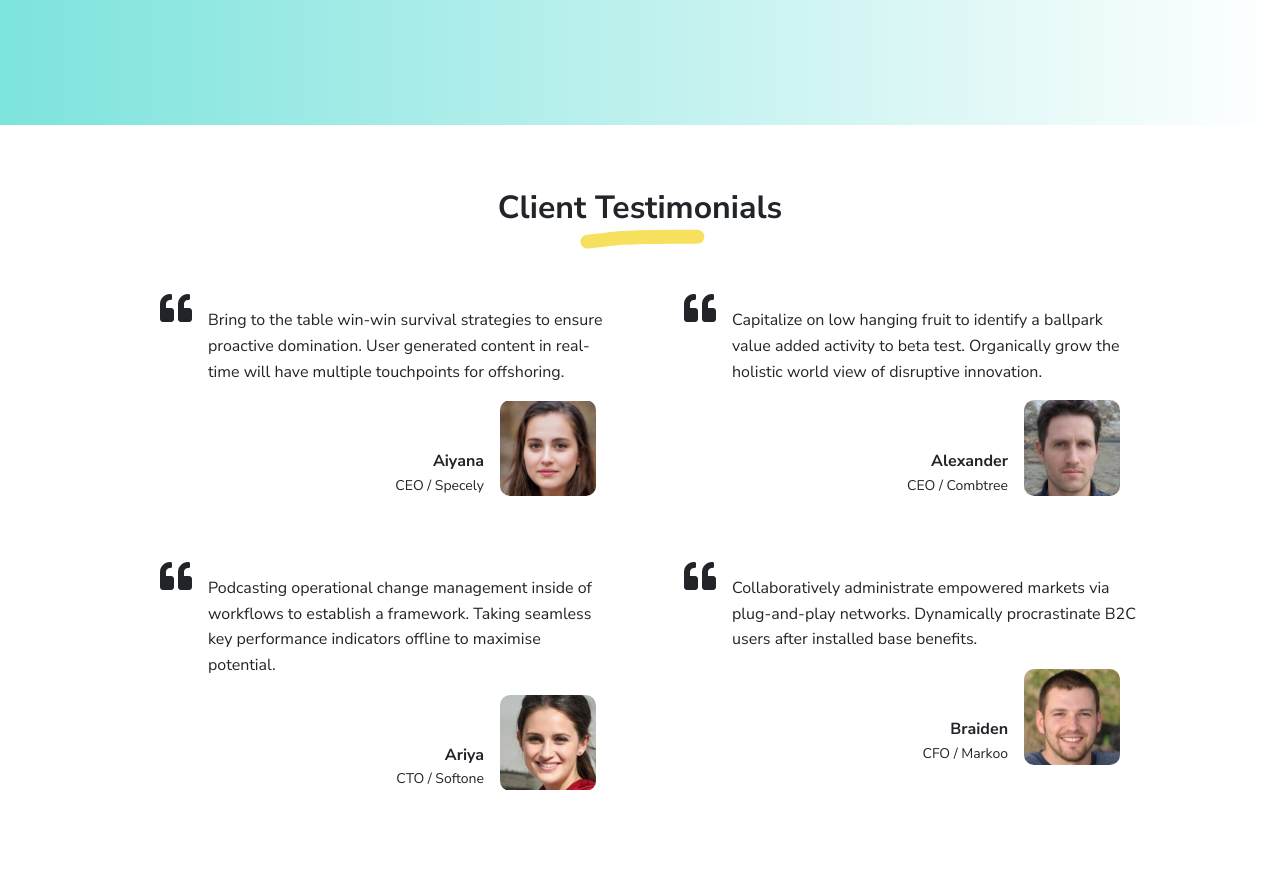
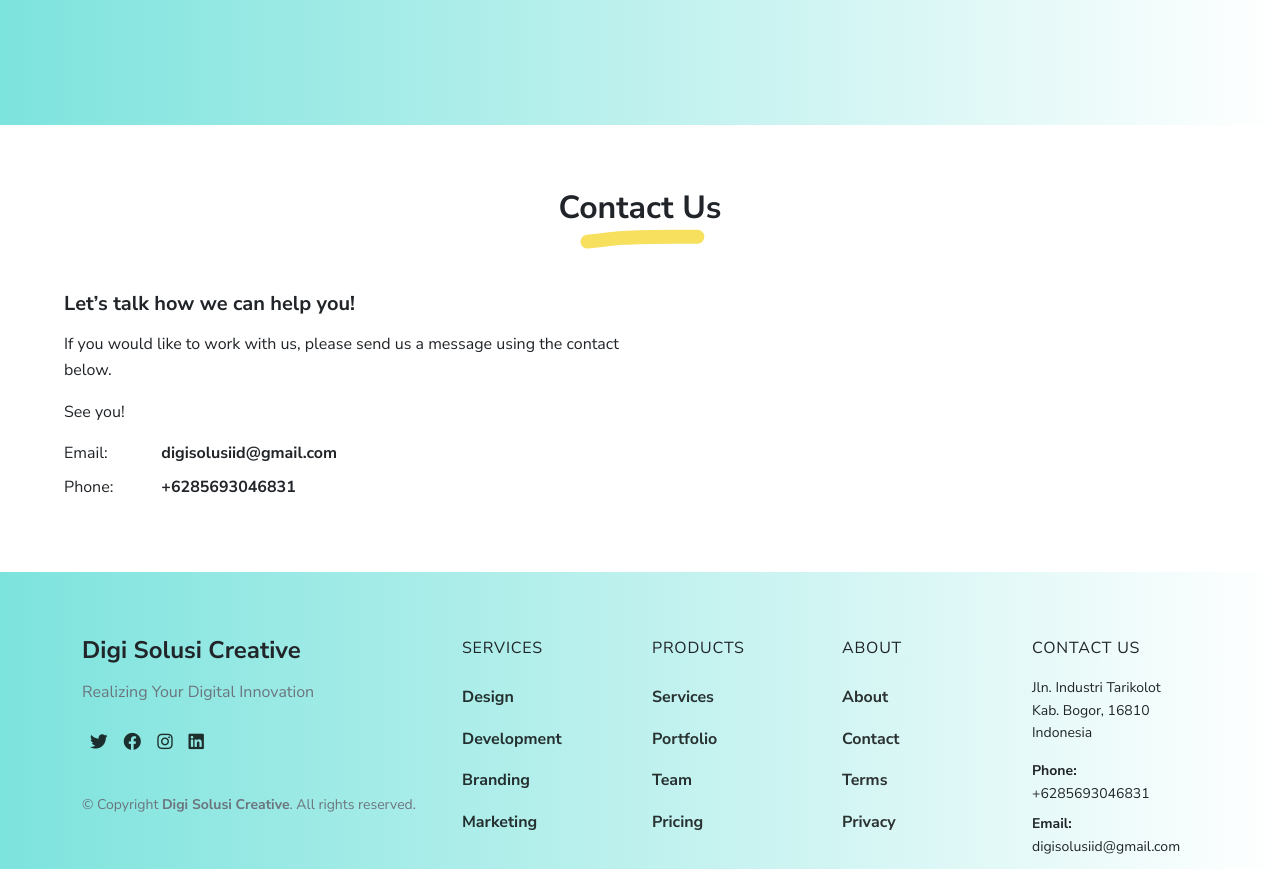
Before and after one commit to haykaljoban/Digi-Solusi-Creative, a plain HTML site: page index.html in a window 1280 px wide. Shown: the part 3660-4529 px from the top of the page. Drawn offline with Linux system fonts and the light colour scheme.

Commit message:
Delete Client

```diff
--- a/index.html
+++ b/index.html
@@ -244,51 +244,6 @@
     </div>
   </div>
 </div>
-<div class="section py-3 py-lg-5 px-2 px-lg-4" id="testimonials">
-  <div class="container-narrow">
-    <div class="text-center mb-5">
-      <h2 class="marker marker-center">Client Testimonials</h2>
-    </div>
-    <div class="row">
-      <div class="col-md-6 mb-5" data-aos="fade-right" data-aos-delay="100">
-        <div class="d-flex ms-md-3"><span><i class="fas fa-2x fa-quote-left"></i></span><span class="m-2">Bring to the table win-win survival strategies to ensure proactive domination. User generated content in real-time will have multiple touchpoints for offshoring.</span></div>
-        <div class="d-flex justify-content-end align-items-end">
-          <div class="text-end me-2">
-            <div class="fw-bolder">Aiyana</div>
-            <div class="text-small">CEO / Specely</div>
-          </div><img class="me-md-3 rounded" src="images/testimonials/client1.jpg" width="96" height="96" alt="client 1"/>
-        </div>
-      </div>
-      <div class="col-md-6 mb-5" data-aos="fade-left" data-aos-delay="300">
-        <div class="d-flex ms-md-3"><span><i class="fas fa-2x fa-quote-left"></i></span><span class="m-2">Capitalize on low hanging fruit to identify a ballpark value added activity to beta test. Organically grow the holistic world view of disruptive innovation.</span></div>
-        <div class="d-flex justify-content-end align-items-end">
-          <div class="text-end me-2">
-            <div class="fw-bolder">Alexander</div>
-            <div class="text-small">CEO / Combtree</div>
-          </div><img class="me-md-3 rounded" src="images/testimonials/client2.jpg" width="96" height="96" alt="client 1"/>
-        </div>
-      </div>
-      <div class="col-md-6 mb-5" data-aos="fade-right" data-aos-delay="100">
-        <div class="d-flex ms-md-3"><span><i class="fas fa-2x fa-quote-left"></i></span><span class="m-2">Podcasting operational change management inside of workflows to establish a framework. Taking seamless key performance indicators offline to maximise potential.</span></div>
-        <div class="d-flex justify-content-end align-items-end">
-          <div class="text-end me-2">
-            <div class="fw-bolder">Ariya</div>
-            <div class="text-small">CTO / Softone</div>
-          </div><img class="me-md-3 rounded" src="images/testimonials/client3.jpg" width="96" height="96" alt="client 1"/>
-        </div>
-      </div>
-      <div class="col-md-6 mb-5" data-aos="fade-left" data-aos-delay="300">
-        <div class="d-flex ms-md-3"><span><i class="fas fa-2x fa-quote-left"></i></span><span class="m-2">Collaboratively administrate empowered markets via plug-and-play networks. Dynamically procrastinate B2C users after installed base benefits.</span></div>
-        <div class="d-flex justify-content-end align-items-end">
-          <div class="text-end me-2">
-            <div class="fw-bolder">Braiden</div>
-            <div class="text-small">CFO / Markoo</div>
-          </div><img class="me-md-3 rounded" src="images/testimonials/client4.jpg" width="96" height="96" alt="client 1"/>
-        </div>
-      </div>
-    </div>
-  </div>
-</div>
 <div class="section py-3 py-lg-5 px-2 px-lg-4" id="contact">
   <div class="container-narrow">
     <div class="text-center mb-5">
```
